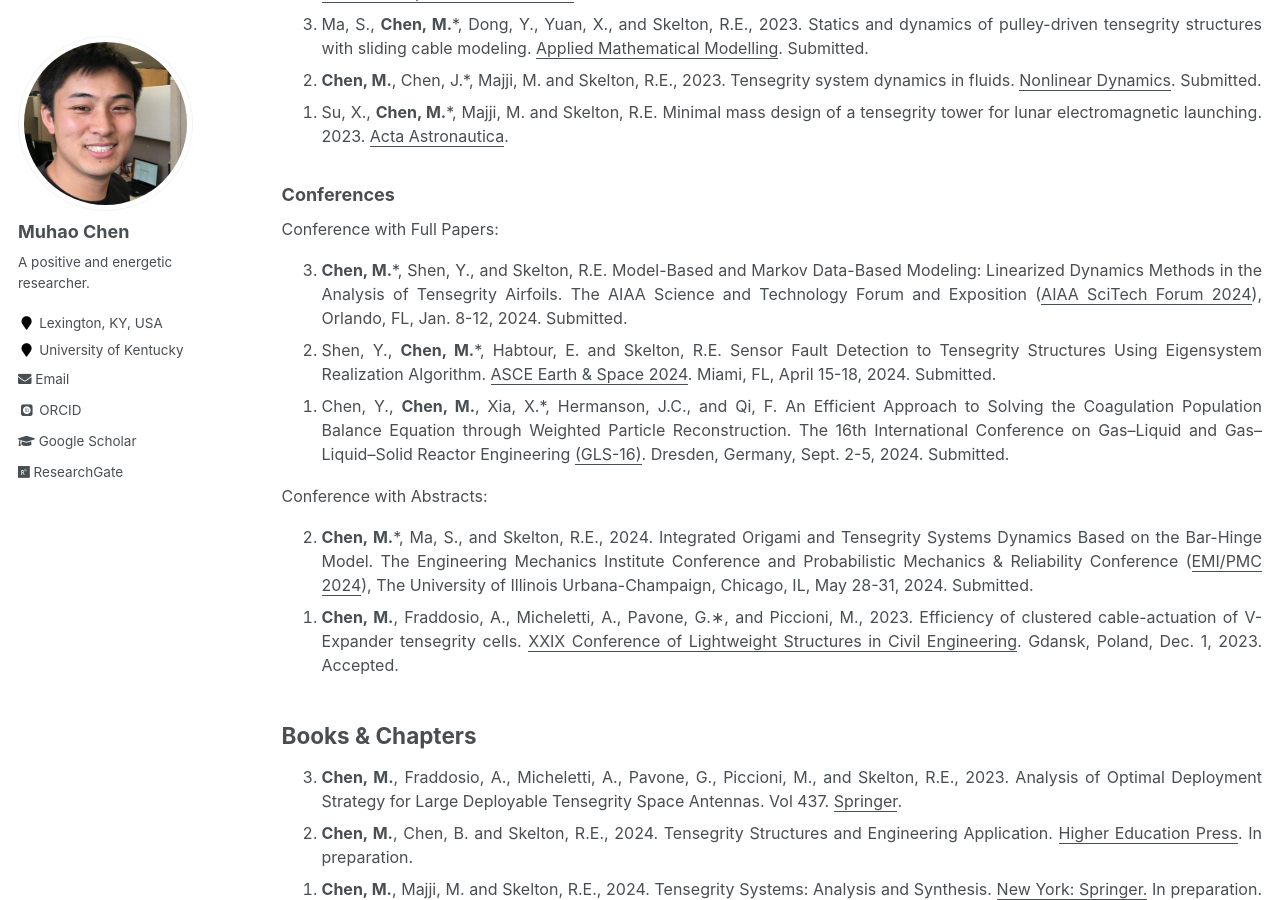
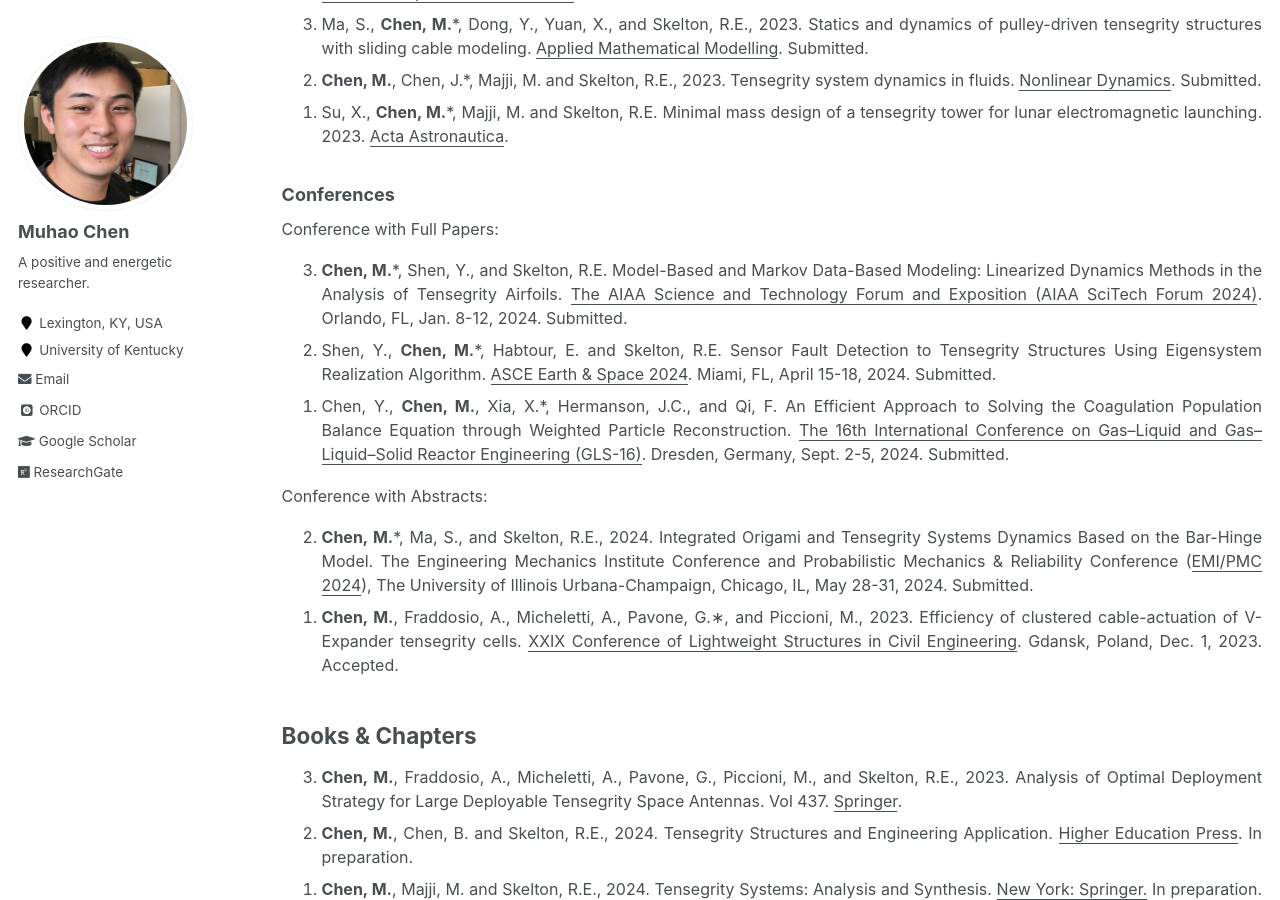
Before and after one commit to Muhao-Chen/muhao-chen.github.io, a Jekyll site: the page built from _pages/publication.md, in a window 1280 px wide and 900 px high, scrolled down 3449 px. Built offline with Jekyll 4.4.1, drawn with Linux system fonts in a browser that asks for light colours; some web fonts are replaced.

```diff
--- a/_pages/publication.md
+++ b/_pages/publication.md
@@ -92,9 +92,9 @@ Conference with Abstracts:
 <font size=3>
 Conference with Full Papers:
 <ol reversed>
-<li><strong>Chen, M.</strong>*, Shen, Y., and Skelton, R.E. Model-Based and Markov Data-Based Modeling: Linearized Dynamics Methods in the Analysis of Tensegrity Airfoils. The AIAA Science and Technology Forum and Exposition (<u>AIAA SciTech Forum 2024</u>), Orlando, FL, Jan. 8-12, 2024. Submitted.</li>
+<li><strong>Chen, M.</strong>*, Shen, Y., and Skelton, R.E. Model-Based and Markov Data-Based Modeling: Linearized Dynamics Methods in the Analysis of Tensegrity Airfoils. <u>The AIAA Science and Technology Forum and Exposition (AIAA SciTech Forum 2024)</u>. Orlando, FL, Jan. 8-12, 2024. Submitted.</li>
 <li>Shen, Y., <strong>Chen, M.</strong>*, Habtour, E. and Skelton, R.E. Sensor Fault Detection to Tensegrity Structures Using Eigensystem Realization Algorithm. <u>ASCE Earth & Space 2024</u>. Miami, FL, April 15-18, 2024. Submitted.</li>
-<li> Chen, Y., <strong>Chen, M.</strong>, Xia, X.*, Hermanson, J.C., and Qi, F. An Efficient Approach to Solving the Coagulation Population Balance Equation through Weighted Particle Reconstruction. The 16th International Conference on Gas–Liquid and Gas–Liquid–Solid Reactor Engineering <u>(GLS-16)</u>. Dresden, Germany, Sept. 2-5, 2024. Submitted.</li>
+<li> Chen, Y., <strong>Chen, M.</strong>, Xia, X.*, Hermanson, J.C., and Qi, F. An Efficient Approach to Solving the Coagulation Population Balance Equation through Weighted Particle Reconstruction. <u>The 16th International Conference on Gas–Liquid and Gas–Liquid–Solid Reactor Engineering (GLS-16)</u>. Dresden, Germany, Sept. 2-5, 2024. Submitted.</li>
 <!-- <li><strong>Chen, M.</strong>*, Shen, Y., and Skelton, R.E. The Optimal Dynamical Model for 3D Tensegrity Morphing Airfoils. <u>ASCE Earth & Space 2024</u>. April 15-18, 2024, Miami, FL.</li> -->
 <!-- <li> <strong>Chen, M.</strong>*, Shen, Y., Skelton, R.E. The Optimal Dynamical Model for High-Dimensional Aerospace Structures. <u>ASME's International Mechanical Engineering Congress & Exposition (IMECE)</u>. New Orleans, LA. Oct. 29 – Nov. 2, 2023. Accepted. </li> -->
 </ol>
```
Also changed, not shown: other parts of _pages/publication.md (+1 -1 lines).
